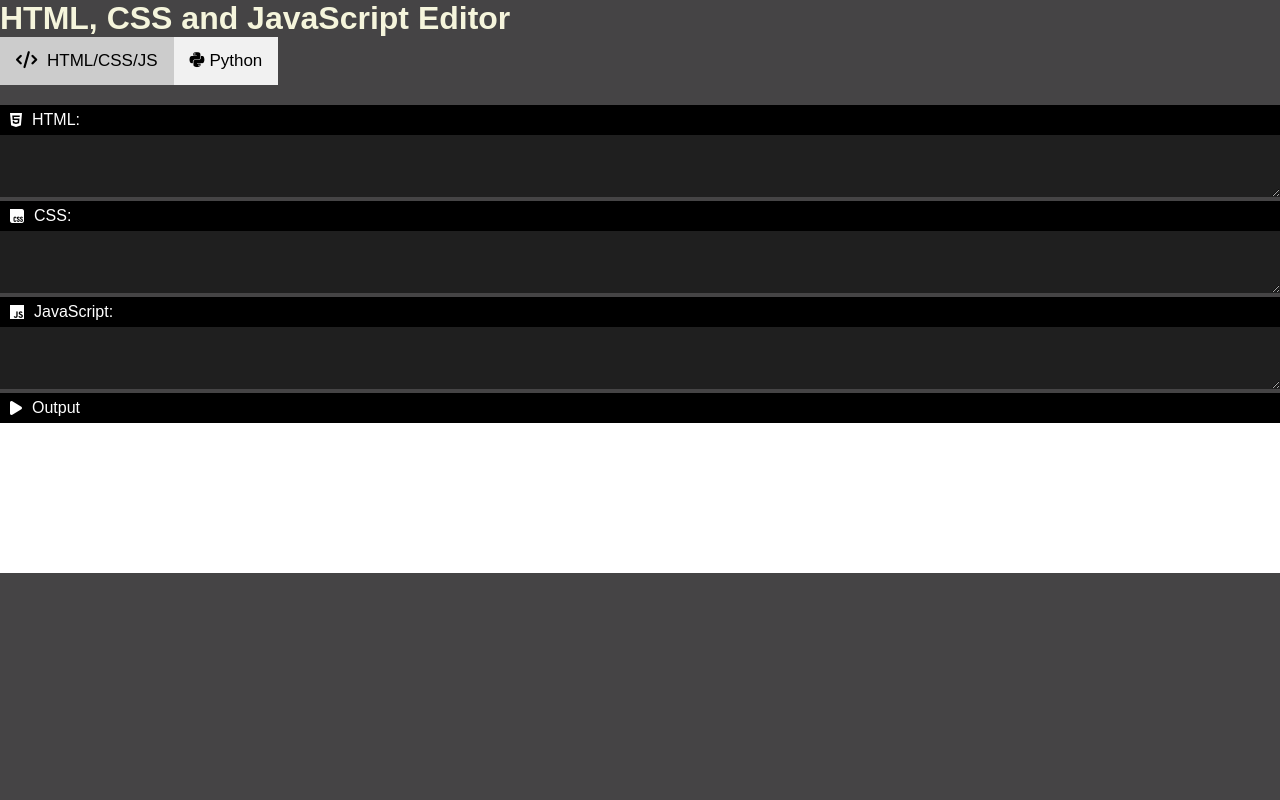
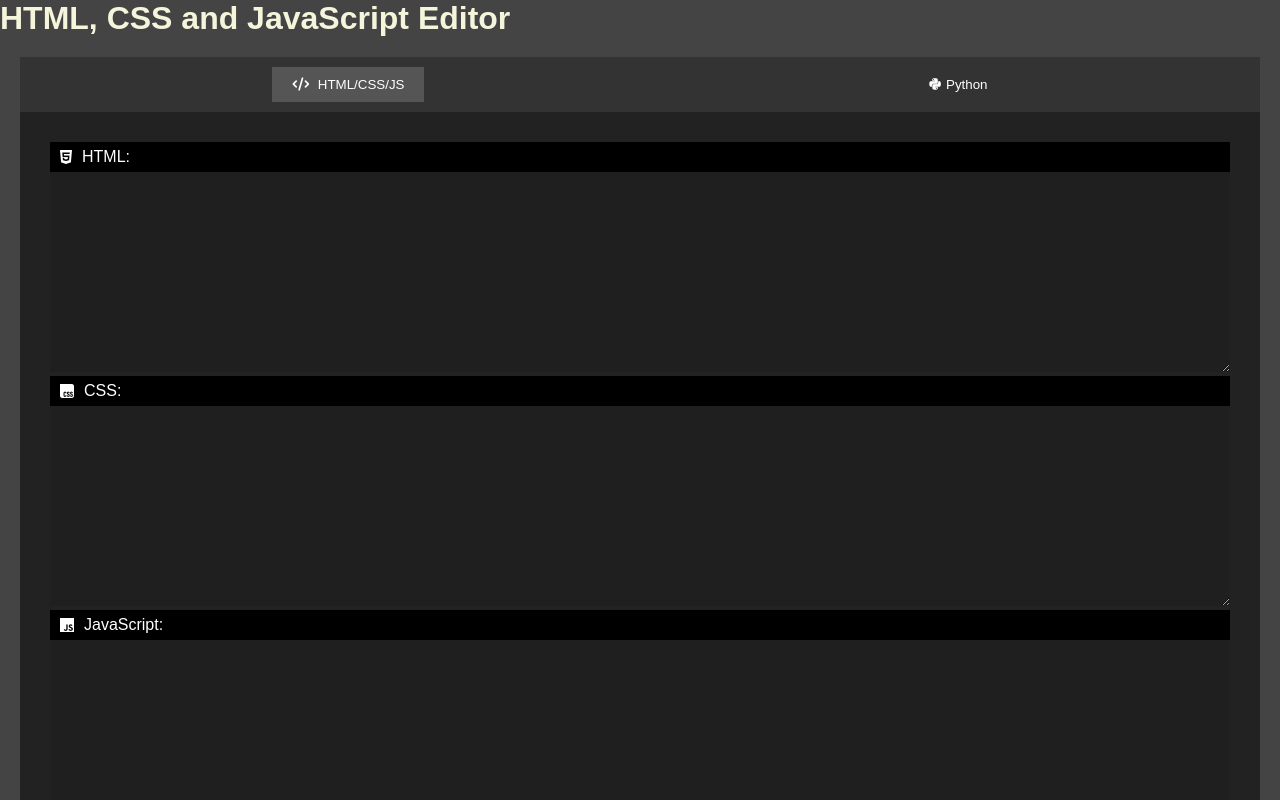
Before and after one commit to rhysschock/CodeEditor, a plain HTML site: page html_css_js.html in a window 1280 px wide. Shown: the top 800 px of the page. Drawn offline with Linux system fonts and the light colour scheme.

Commit message:
Update style.css

```diff
--- a/style.css
+++ b/style.css
@@ -12,35 +12,7 @@ h1{
     color:beige;
     font-family: 'Poppins', sans-serif;
 }
-.container{
-    /*width: 100%;*/
-    /* height: 100vh;
-    padding: 20px; */
-    display: flex;
-    flex-direction: column;
-}
-.left, .right{
-    /* flex-basis: 50%;
-    padding: 10px; */
-    flex-grow: 1;
-}
-textarea{
-    width: 100%;
-    height: 28%;
-    background: #1f1f1f;
-    color: #fff;
-    padding: 10px 20px;
-    border: 0;
-    outline: 0;
-    font-size: 18px;
-}
-iframe{
-    width: 100%;
-    height: 95%;
-    background: #fff;
-    border: 0;
-    outline: 0;
-}
+
 label i{
     margin-right: 10px;
     margin-left: 10px;
@@ -51,33 +23,78 @@ label{
     background: #000;
     height: 30px;
 }
-.tabs {
-    /* overflow: hidden;
-    border-bottom: 1px solid #ccc; */
-    margin-bottom: 20px;
-    flex-direction: column;
-}
-
-.tab {
-    background-color: #f1f1f1;
-    float: left;
-    border: none;
-    outline: none;
-    cursor: pointer;
-    padding: 14px 16px;
-    transition: 0.3s;
-    font-size: 17px;
-
-}
-
-.tab:hover {
-    background-color:#ddd;
-}
-
-.tab.active {
-    background-color: #ccc;
-}
 
 .tab i {
     margin-right: 5px;
 }
+
+.container{
+    width: 100%;
+    height: 100vh;
+    padding: 20px;
+    display: flex;
+    flex-direction: column;
+}
+
+.tabs {
+    display: flex;
+    justify-content: space-around;
+    background-color: #333;
+    padding: 10px;
+}
+
+.tab {
+    background-color: #333;
+    color: #fff;
+    border: black;
+    padding: 10px 20px;
+    cursor: pointer;
+    transition: 0.3s;
+}
+
+.tab.active {
+    background-color: #555;
+}
+
+.tabcontent {
+    flex-grow: 1;
+    background-color: #222;
+    color: #fff;
+    padding: 20px;
+}
+
+.code-editor textarea {
+    width: 100%;
+    height: 100%;
+    border: none;
+    resize: none;
+}
+
+.output {
+    flex-grow: 1;
+    background-color: #fff;
+}
+
+iframe{
+    width: 100%;
+    height: 95%;
+    background: #fff;
+    border: 0;
+    outline: 0;
+}
+
+.left, .right{
+    flex-basis: 50%;
+    padding: 10px;
+}
+
+textarea{
+    width: 100%;
+    height: 200px;
+    background: #1f1f1f;
+    color: #fff;
+    padding: 10px 20px;
+    border: 0;
+    outline: 0;
+    font-size: 18px;
+}
```
